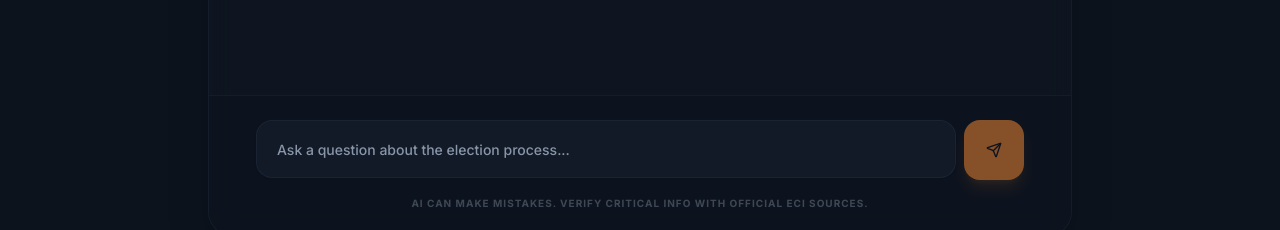
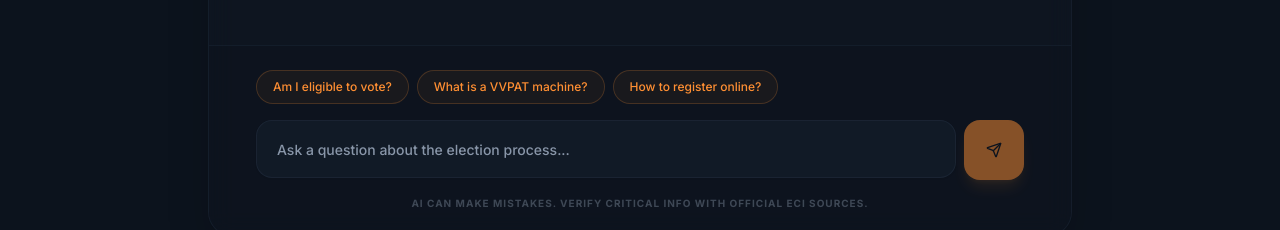
Before and after one commit to Atharvaj146/Election-Process-Education, a React (Vite) app: page /chat in a window 1280 px wide. Shown: the part 548-778 px from the top of the page. Built offline with nearby package versions, Linux system fonts and the light colour scheme; no server answers.

Commit message:
feat: add quick-start suggestion chips to Ask AI page for better onboarding

```diff
--- a/src/pages/ChatPage.tsx
+++ b/src/pages/ChatPage.tsx
@@ -61,11 +61,11 @@ export default function ChatPage() {
     }
   }, [messages, isLoading])
 
-  const handleSend = async () => {
-    if (!input.trim() || isLoading) return
+  const handleSend = async (textOverride?: string) => {
+    const userMessage = textOverride || input.trim()
+    if (!userMessage || isLoading) return
 
-    const userMessage = input.trim()
-    setInput('')
+    if (!textOverride) setInput('')
     setMessages(prev => [...prev, { role: 'user', content: userMessage }])
     setIsLoading(true)
 
@@ -213,7 +213,33 @@ export default function ChatPage() {
         </div>
 
         <div className="p-4 sm:p-6 bg-background/50 border-t border-border/40 shrink-0">
-          <div className="flex gap-2 max-w-3xl mx-auto">
+          <div className="max-w-3xl mx-auto">
+
+            {/* Suggested Prompt Chips */}
+            {messages.length <= 1 && (
+              <motion.div
+                initial={{ opacity: 0, y: 10 }}
+                animate={{ opacity: 1, y: 0 }}
+                className="flex flex-wrap gap-2 mb-4"
+              >
+                {[
+                  language === 'en' ? 'Am I eligible to vote?' : 'क्या मैं वोट देने के योग्य हूँ?',
+                  language === 'en' ? 'What is a VVPAT machine?' : 'VVPAT मशीन क्या है?',
+                  language === 'en' ? 'How to register online?' : 'ऑनलाइन रजिस्टर कैसे करें?'
+                ].map((suggestion, idx) => (
+                  <button
+                    key={idx}
+                    onClick={() => handleSend(suggestion)}
+                    disabled={isLoading}
+                    className="text-xs font-medium px-4 py-2 rounded-full border border-primary/20 bg-primary/5 text-primary hover:bg-primary hover:text-white transition-all disabled:opacity-50"
+                  >
+                    {suggestion}
+                  </button>
+                ))}
+              </motion.div>
+            )}
+
+            <div className="flex gap-2">
             <Input
               value={input}
               onChange={(e) => setInput(e.target.value)}
@@ -223,12 +249,13 @@ export default function ChatPage() {
               disabled={isLoading}
             />
             <Button
-              onClick={handleSend}
+              onClick={() => handleSend()}
               disabled={isLoading || !input.trim()}
               className="h-[60px] w-[60px] rounded-xl shrink-0 bg-primary hover:bg-primary/90 transition-all shadow-lg shadow-primary/20"
             >
               <Send className="w-6 h-6" />
             </Button>
+            </div>
           </div>
           <p className="text-[10px] text-center text-muted-foreground mt-4 uppercase tracking-widest font-bold opacity-40">
             {language === 'en'
```
